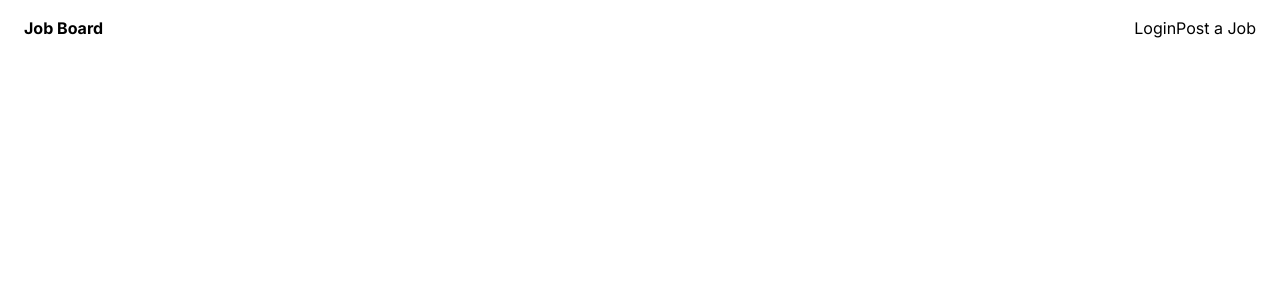
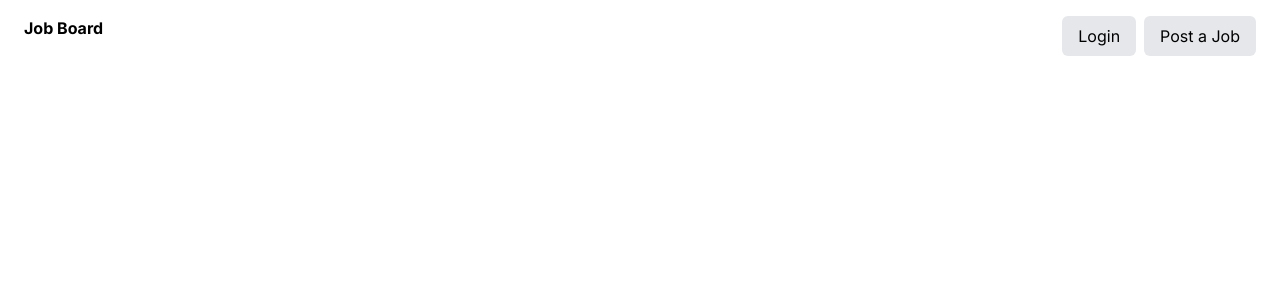
Before and after one commit to spriveen/Job-Board-App-with-Next.js, a Next.js app in the folder job-board-app-with-nextjs/: page / in a window 1280 px wide. Shown: the top 300 px of the page. Built offline with nearby package versions, Linux system fonts and the light colour scheme.

Commit message:
update nav class name

```diff
--- a/job-board-app-with-nextjs/src/app/layout.tsx
+++ b/job-board-app-with-nextjs/src/app/layout.tsx
@@ -21,8 +21,8 @@ export default function RootLayout({
         <header>
           <div className="container flex justify-between py-4 px-6 mx-auto">
           <Link href={'/'} className="font-bold">Job Board</Link>
-        <nav>
-        <Link href={'/login'}>Login</Link>
+        <nav className="flex gap-2 *:bg-gray-200 *:py-2 *:px-4 *:rounded-md">
+        <Link  href={'/login'}>Login</Link>
         <Link href={'/new-listening'}>Post a Job</Link>
         </nav>
           </div>
```
